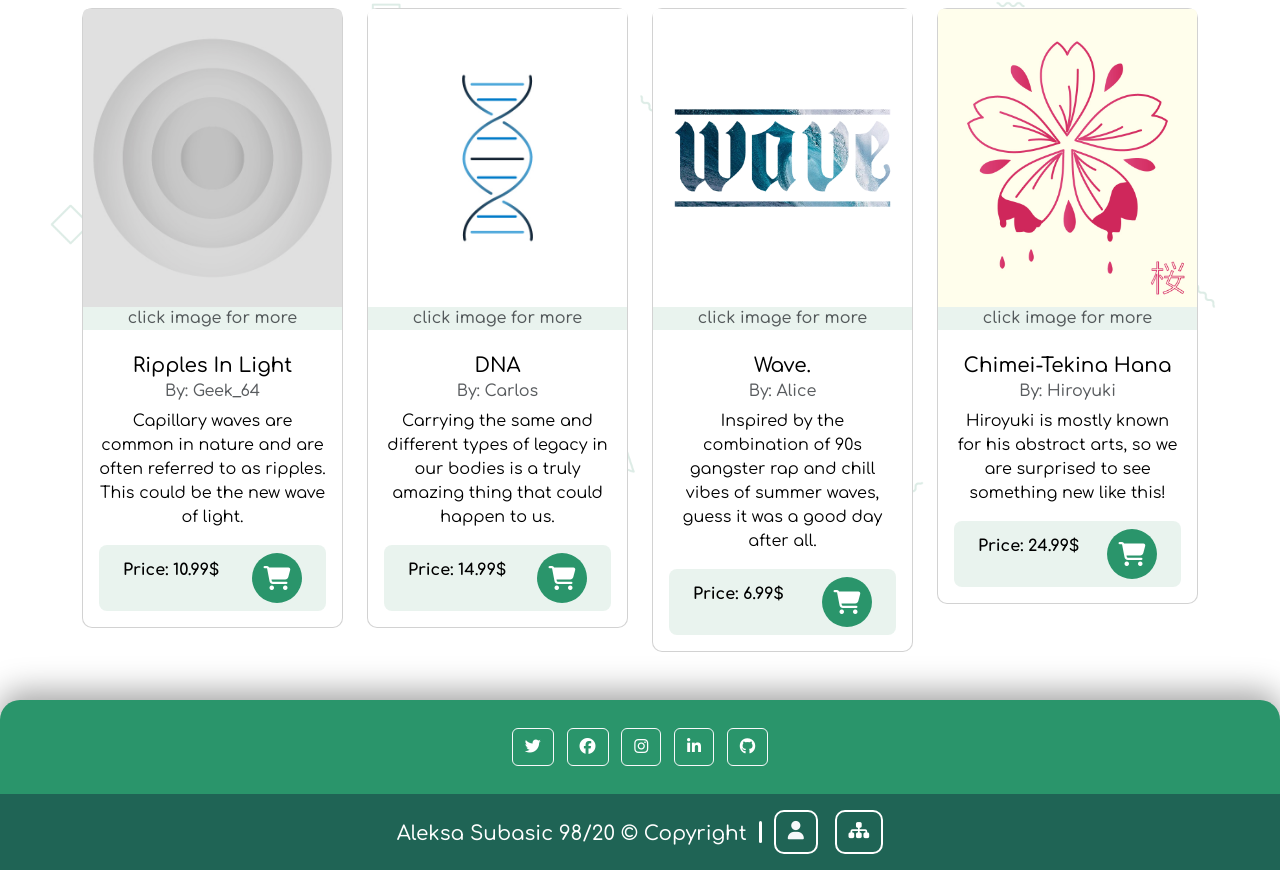
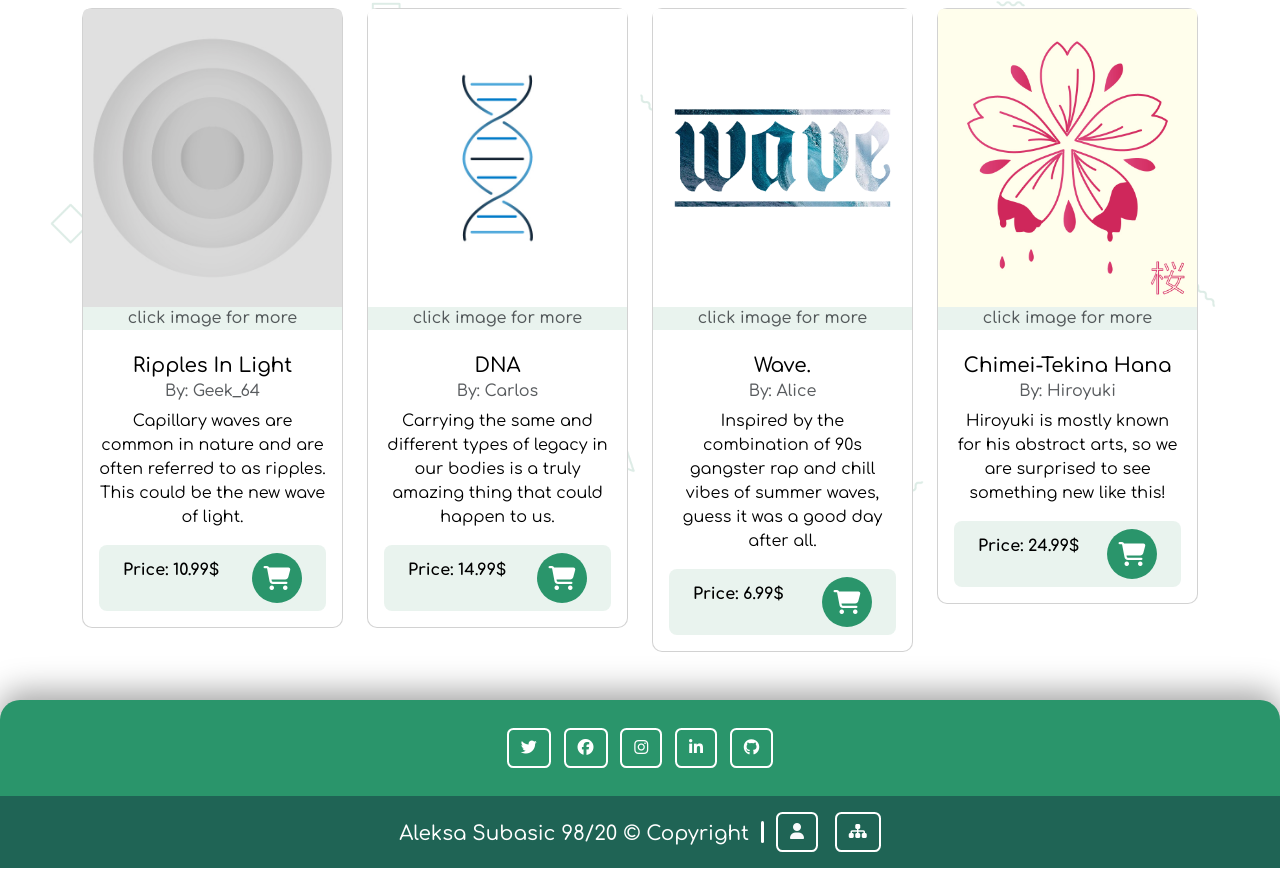
Before and after one commit to AleksaSubasic/ValleyOfArt, a plain HTML site: page index.html in a window 1280 px wide. Shown: the part 1705-2575 px from the top of the page. Drawn offline with nearby package versions, Linux system fonts and the light colour scheme.

Commit message:
Add files via upload

```diff
--- a/assets/css/style.css
+++ b/assets/css/style.css
@@ -57,7 +57,7 @@ body{
 .my-nav-class, .container .bg-green-cyan, .modal-content, #about-company .container .bg-green-dark, .bg-cambridge, .bg-white-shadow, #canvas, #left-side, .dropdown-menu, #color-picker-block, #color-picker, #messageForMobileText, #about-bckg-jpg h1, #form-block{
     border-radius: 20px;
 }
-.my-rounded, .card, .card-body .bg-green-cyan, .toast, .toast .bg-green-cyan, .modal .modal-dialog .modal-content .modal-body .modal-image, #about-company .container h5, footer .copyright a{
+.my-rounded, .card, .card-body .bg-green-cyan, .toast, .toast .bg-green-cyan, .modal .modal-dialog .modal-content .modal-body .modal-image, #about-company .container h5{
     border-radius: 10px;
 }
 .my-nav-class ul li a:hover, .my-text-color:hover{
@@ -298,11 +298,14 @@ footer .copyright h5::after{
     background-color: var(--white);
     margin-left: 12px;
 }
+footer .container section a, footer .copyright a{
+    border: 2px solid var(--white);
+    border-radius: 0.4em;
+}
 footer .copyright a{
     margin-left: 12px;
-    font-size: 1.15rem;
+    /* font-size: 1.15rem; */
     text-decoration: none;
-    border: 2px solid var(--white);
 }
 footer .copyright a:hover{
     background-color: var(--brunswick-green);
```
